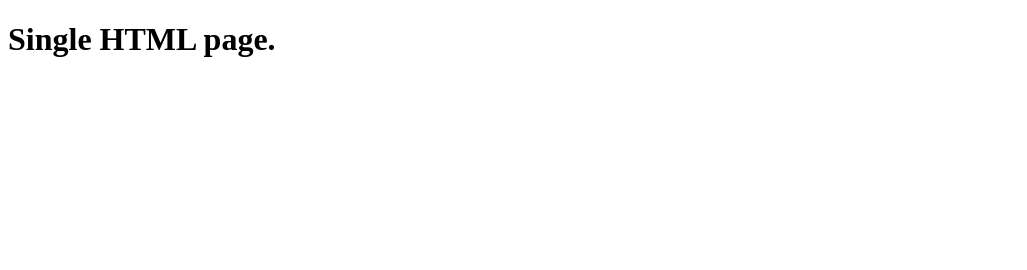
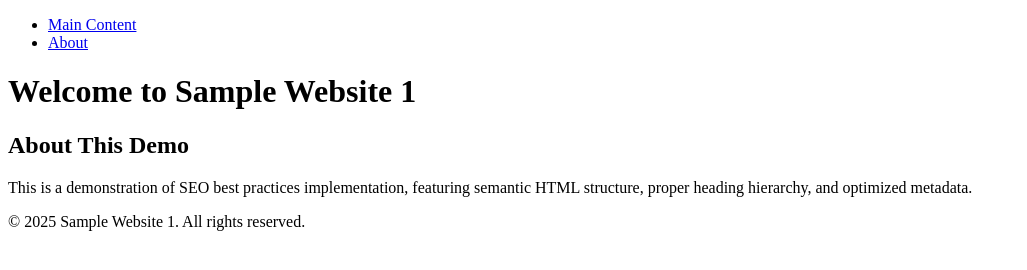
Before and after one commit to samruddhiDharankar/sample-website-1, a plain HTML site: page index.html in a window 1280 px wide. Shown: the whole page, without its empty margins (0-1027 px from the left). Drawn offline with Linux system fonts and the light colour scheme.

Commit message:
LEGRA-497: Implemented SEO optimizations - Added meta description, semantic HTML, and improved accessibility

```diff
--- a/index.html
+++ b/index.html
@@ -3,9 +3,27 @@
 <head>
     <meta charset="UTF-8">
     <meta name="viewport" content="width=device-width, initial-scale=1.0">
-    <title>Sample Website 1</title>
+    <meta name="description" content="A sample website demonstrating best practices for SEO optimization and web development standards. This demo page showcases proper HTML structure and metadata implementation.">
+    <title>Sample Website 1 - SEO Optimized Demo Page</title>
 </head>
 <body>
-    <h1>Single HTML page.</h1>
+    <header>
+        <nav aria-label="Main navigation">
+            <ul>
+                <li><a href="#main-content">Main Content</a></li>
+                <li><a href="#about">About</a></li>
+            </ul>
+        </nav>
+    </header>
+    <main id="main-content">
+        <h1>Welcome to Sample Website 1</h1>
+        <section id="about">
+            <h2>About This Demo</h2>
+            <p>This is a demonstration of SEO best practices implementation, featuring semantic HTML structure, proper heading hierarchy, and optimized metadata.</p>
+        </section>
+    </main>
+    <footer>
+        <p>&copy; 2025 Sample Website 1. All rights reserved.</p>
+    </footer>
 </body>
 </html>
```
